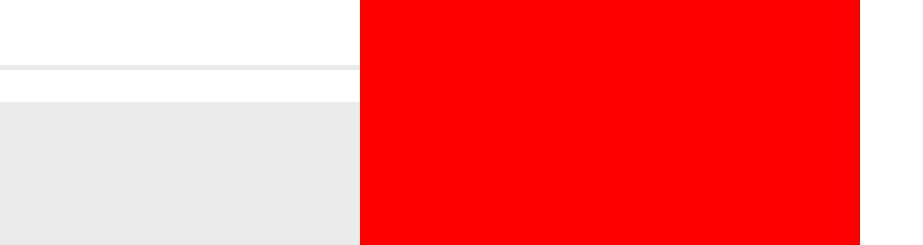
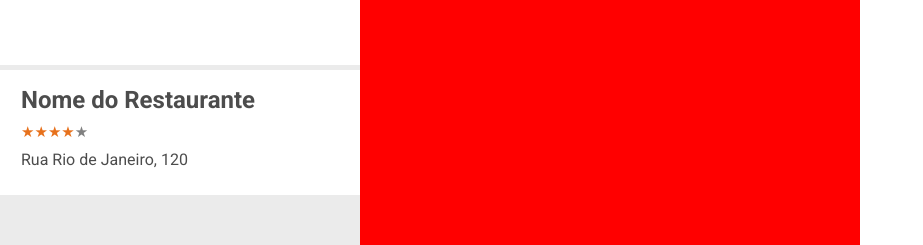
Before and after one commit to ahoymarcus/reactjs-restaurants-search-app, a React (Create React App) app: page / in a window 1280 px wide. Shown: the part 195-440 px from the top of the page, without its empty margins (0-923 px from the left). Built offline with nearby package versions, Linux system fonts and the light colour scheme.

Commit message:
Inserir elementos no componente RestaurantCard. Iniciar estilizacao. Instalar dependencia React-rating-stars-component juntamente com seu Componente na aplicacao.

```diff
--- a/package.json
+++ b/package.json
@@ -10,6 +10,7 @@
     "@testing-library/user-event": "^12.1.10",
     "react": "^17.0.2",
     "react-dom": "^17.0.2",
+    "react-rating-stars-component": "^2.2.0",
     "react-scripts": "4.0.3",
     "react-slick": "^0.28.1",
     "slick-carousel": "^1.8.1",
--- a/src/components/RestaurantCard/index.jsx
+++ b/src/components/RestaurantCard/index.jsx
@@ -1,10 +1,21 @@
 import React from 'react';
 
-import { Restaurant } from './styles';
+import ReactStars from 'react-rating-stars-component';
+
+import { Restaurant, RestaurantInfo, Title, Address } from './styles';
 
 
 
-const RestaurantCard = () => <Restaurant />;
+const RestaurantCard = () => (
+	<Restaurant>
+		<RestaurantInfo>
+			<Title>Nome do Restaurante</Title>
+			<ReactStars count={5} isHalf value={4} edit={false} activeColor="#e7711c" />
+			<Address>Rua Rio de Janeiro, 120</Address>
+		</RestaurantInfo>
+	</Restaurant>
+);
+
 
 
 export default RestaurantCard
--- a/src/components/RestaurantCard/styles.js
+++ b/src/components/RestaurantCard/styles.js
@@ -16,3 +16,27 @@
 		background-color: ${(props) => props.theme.colors.background};
 	}
 `;
+
+export const RestaurantInfo = styled.div`
+	display: flex;
+	flex-direction: column;
+
+`;
+
+export const Title = styled.span`
+	font-family: ${(props) => props.theme.fonts.regular};
+	color: ${(props) => props.theme.colors.text};
+	font-size: 24px;
+	font-weight: bold;
+	line-height: 29px;
+	margin-bottom: 10px;
+`;
+
+export const Address = styled.span`
+	font-family: ${(props) => props.theme.fonts.regular};
+	color: ${(props) => props.theme.colors.text};
+	font-size: 16px;
+	line-height: 19px;
+	margin-top: 10px;
+	margin-bottom: 10px;
+`;
```
Also changed, not shown: 2 other files (tests, documents, lock files or other folders).
